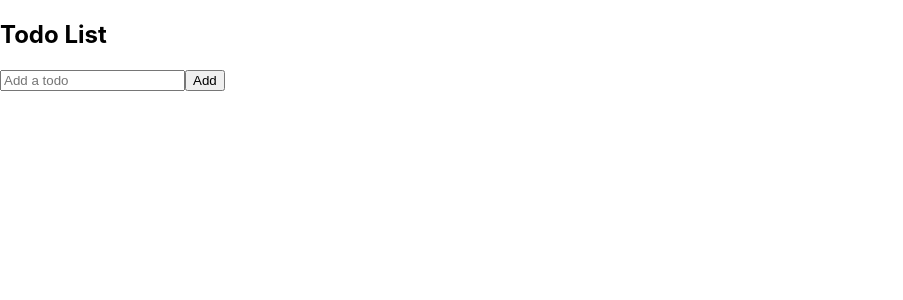
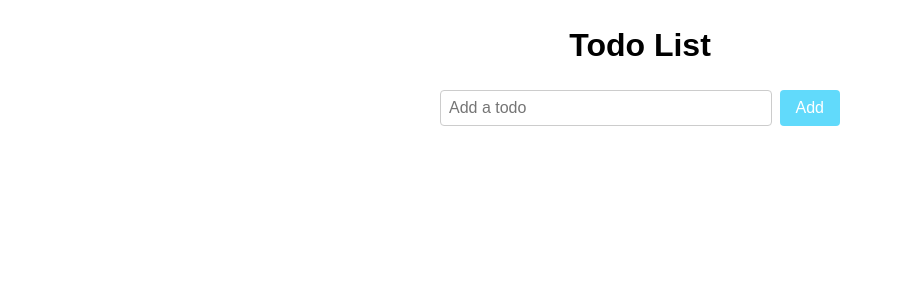
Before and after one commit to zemola/react-todo-list, a React (Create React App) app: page / in a window 1280 px wide. Shown: the top 300 px of the page, without its empty margins (0-903 px from the left). Built offline with nearby package versions, Linux system fonts and the light colour scheme.

Commit message:
Added get item from localstorage function

```diff
--- a/src/component/Todos.jsx
+++ b/src/component/Todos.jsx
@@ -1,7 +1,16 @@
 import {useState} from 'react'
+import './todos.css'
 
 const Todos = () => {
-    const [todos, setTodos] = useState([]);
+    const [todos, setTodos] = useState(() => {
+        const savedTodos = localStorage.getItem('todos');
+        if (savedTodos) {
+          return JSON.parse(savedTodos);
+        } else {
+          return [];
+        }
+      });
+
     const [newTodo, setNewTodo] = useState('');
 
     const handleSubmit = (e) => {
--- /dev/null
+++ b/src/component/todos.css
@@ -0,0 +1,63 @@
+.todo-list {
+    font-family: sans-serif;
+    width: 400px;
+    margin: 0 auto;
+    text-align: center;
+  }
+
+  h2 {
+    font-size: 2rem;
+  }
+
+  form {
+    display: flex;
+    margin-top: 1rem;
+  }
+
+  input[type="text"] {
+    flex-grow: 1;
+    padding: 0.5rem;
+    border-radius: 4px;
+    border: 1px solid #ccc;
+    font-size: 1rem;
+  }
+
+  button[type="submit"] {
+    padding: 0.5rem 1rem;
+    border-radius: 4px;
+    border: none;
+    background-color: #61dafb;
+    color: #fff;
+    font-size: 1rem;
+    margin-left: 0.5rem;
+    cursor: pointer;
+  }
+
+  ul {
+    margin-top: 1rem;
+    padding: 0;
+    list-style: none;
+  }
+
+  li {
+    display: flex;
+    align-items: center;
+    justify-content: space-between;
+    padding: 0.5rem;
+    margin-bottom: 0.5rem;
+    background-color: #f0f0f0;
+    border-radius: 4px;
+  }
+
+  li button {
+    background-color: #f44336;
+    color: #fff;
+    border: none;
+    border-radius: 4px;
+    padding: 0.5rem 1rem;
+    cursor: pointer;
+  }
+
+  li button:hover {
+    background-color: #e53935;
+  }
```
